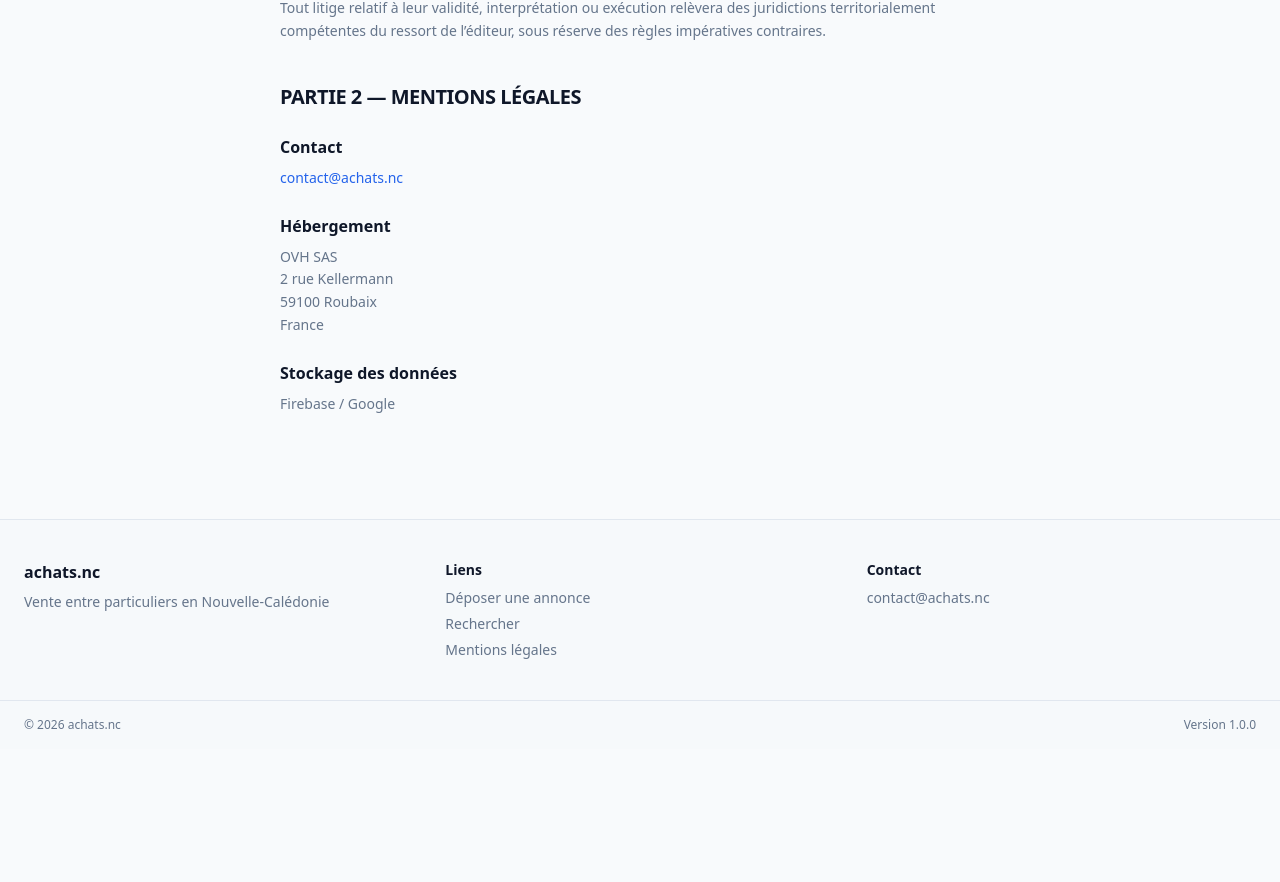
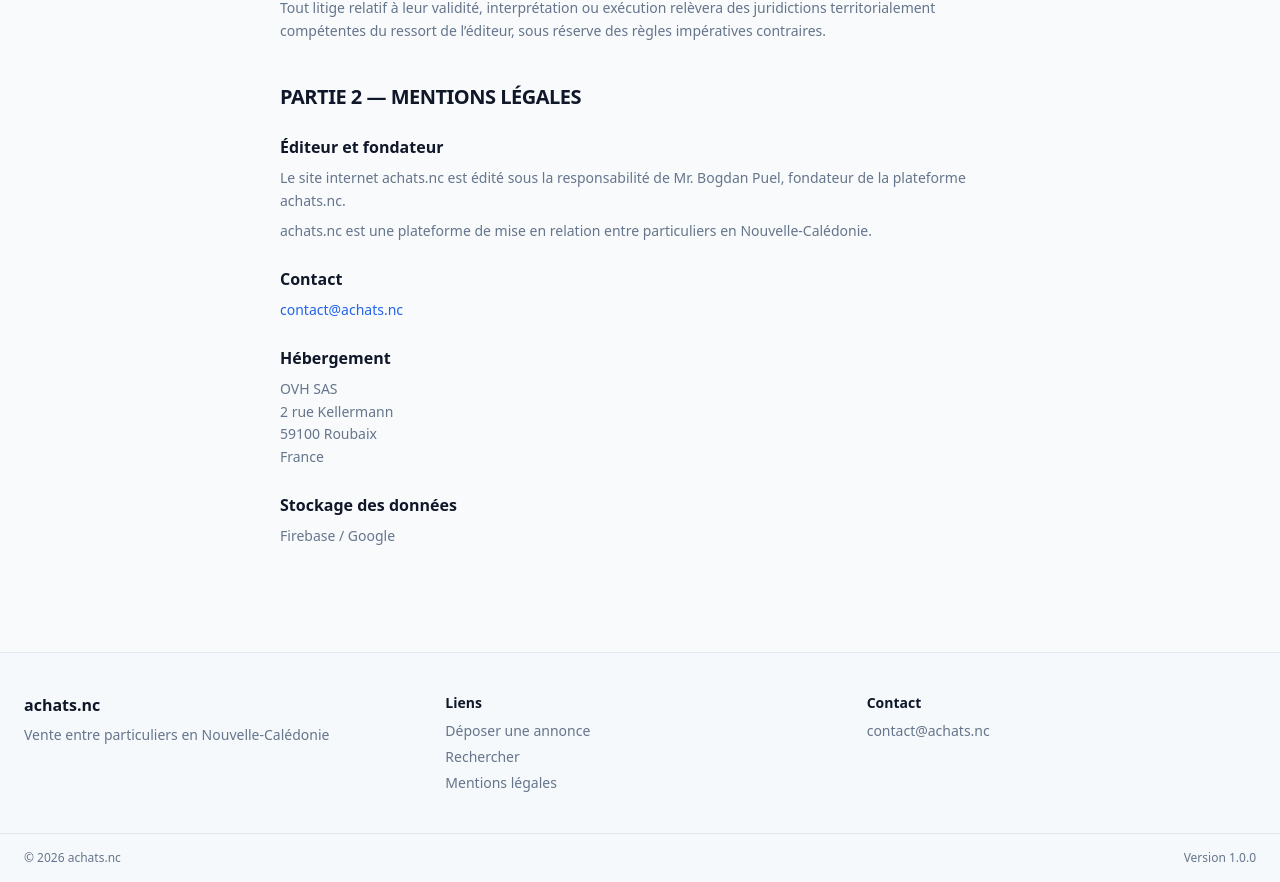
Before and after one commit to rabieHs/achatnc_web, a Next.js app: page /compte/mentions-legales in a window 1280 px wide. Shown: the part 5176-6058 px from the top of the page. Before the commit the page ends 5925 px from the top, so only its background shows below. Built offline with nearby package versions, Linux system fonts and the light colour scheme; no server answers.

Commit message:
Ajout du fondateur aux mentions légales

```diff
--- a/app/compte/mentions-legales/page.tsx
+++ b/app/compte/mentions-legales/page.tsx
@@ -1,7 +1,9 @@
 import type { Metadata } from 'next';
 
 export const metadata: Metadata = {
-  title: 'Mentions légales',
+  title: 'Mentions légales | achats.nc',
+  description:
+    'Conditions générales et mentions légales de achats.nc, plateforme de vente entre particuliers en Nouvelle-Calédonie, fondée par Bogdan Puel.',
 };
 
 export default function MentionsLegalesPage() {
@@ -174,6 +176,9 @@ export default function MentionsLegalesPage() {
       <P>Tout litige relatif à leur validité, interprétation ou exécution relèvera des juridictions territorialement compétentes du ressort de l&rsquo;éditeur, sous réserve des règles impératives contraires.</P>
 
       <H2>PARTIE 2 — MENTIONS LÉGALES</H2>
+      <H3>Éditeur et fondateur</H3>
+      <P>Le site internet achats.nc est édité sous la responsabilité de Mr. Bogdan Puel, fondateur de la plateforme achats.nc.</P>
+      <P>achats.nc est une plateforme de mise en relation entre particuliers en Nouvelle-Calédonie.</P>
 
       <H3>Contact</H3>
       <P><a className="text-primary hover:underline" href="mailto:contact@achats.nc">contact@achats.nc</a></P>
```
